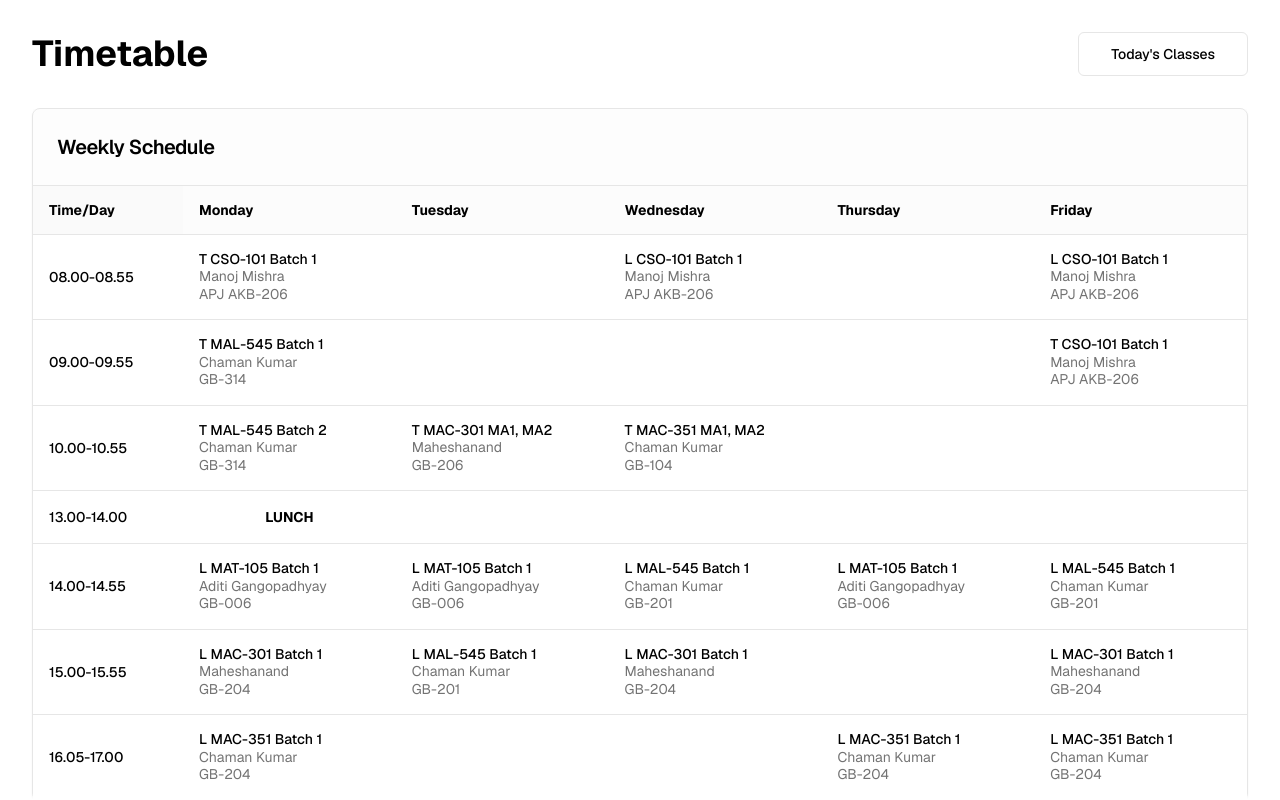
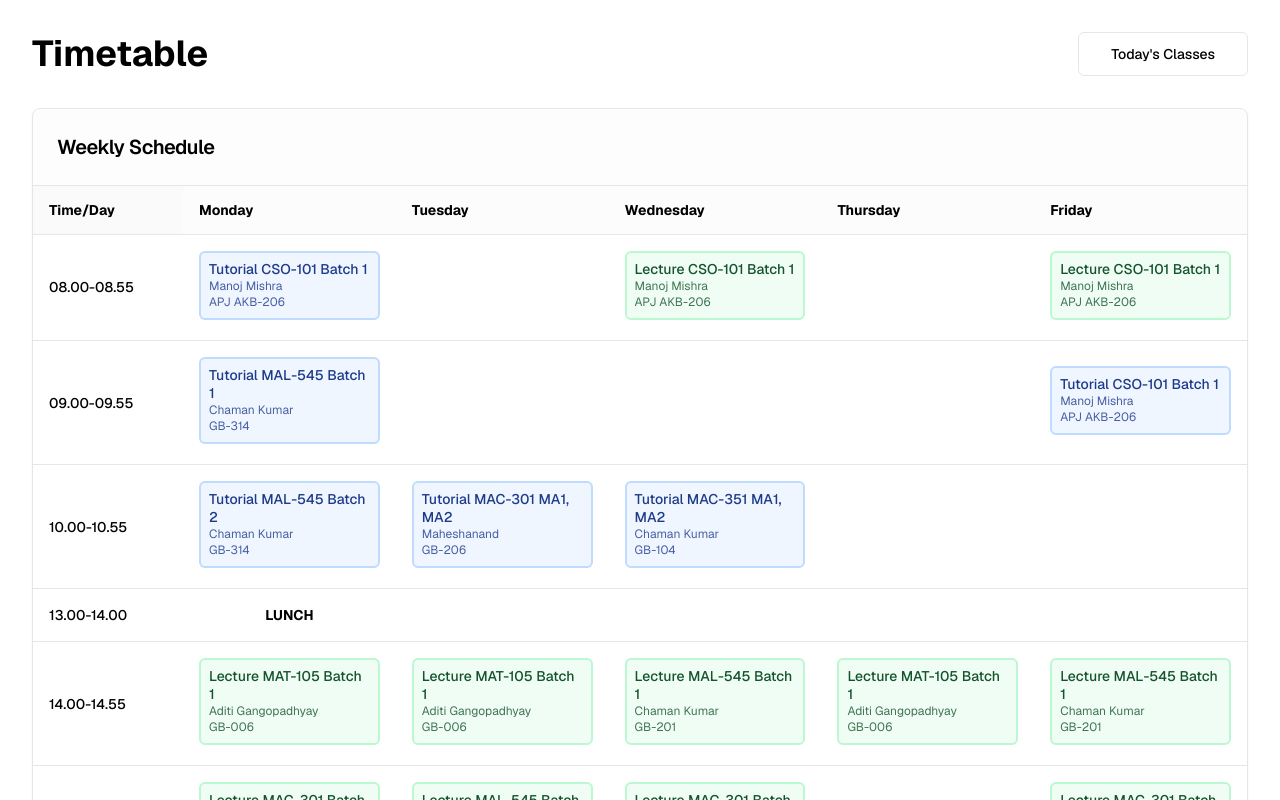
Before and after one commit to 4adex/timetable, a Next.js app: page / in a window 1280 px wide. Shown: the top 800 px of the page. Built offline with nearby package versions, Linux system fonts and the light colour scheme.

Commit message:
Feat: Add styles to classes and tuts

```diff
--- a/app/page.tsx
+++ b/app/page.tsx
@@ -7,15 +7,27 @@ import Link from "next/link"
 export default function TimetablePage() {
   const days = ["Monday", "Tuesday", "Wednesday", "Thursday", "Friday"]
 
-  const renderCourseEvent = (event: CourseEvent) => (
-    <div key={`${event.code}-${event.batch}-${event.location}`} className="text-sm leading-tight">
-      <span className="font-medium">
-        {event.type} {event.code} {event.batch}
-      </span>
-      {event.faculty && <span className="block text-muted-foreground">{event.faculty}</span>}
-      {event.location && <span className="block text-muted-foreground">{event.location}</span>}
-    </div>
-  )
+  const renderCourseEvent = (event: CourseEvent) => {
+    // Color coding based on event type
+    const typeStyles = event.type === "T"
+      ? "bg-blue-50 border-blue-200 text-blue-900 dark:bg-blue-950 dark:border-blue-800 dark:text-blue-100"
+      : "bg-green-50 border-green-200 text-green-900 dark:bg-green-950 dark:border-green-800 dark:text-green-100"
+
+    const typeLabel = event.type === "T" ? "Tutorial" : "Lecture"
+
+    return (
+      <div
+        key={`${event.code}-${event.batch}-${event.location}`}
+        className={`text-sm leading-tight p-2 rounded-md border-2 ${typeStyles} mb-1`}
+      >
+        <span className="font-medium block">
+          {typeLabel} {event.code} {event.batch}
+        </span>
+        {event.faculty && <span className="block text-xs opacity-80">{event.faculty}</span>}
+        {event.location && <span className="block text-xs opacity-80">{event.location}</span>}
+      </div>
+    )
+  }
 
   return (
     <div className="min-h-screen bg-background text-foreground p-4 sm:p-6 lg:p-8">
```
